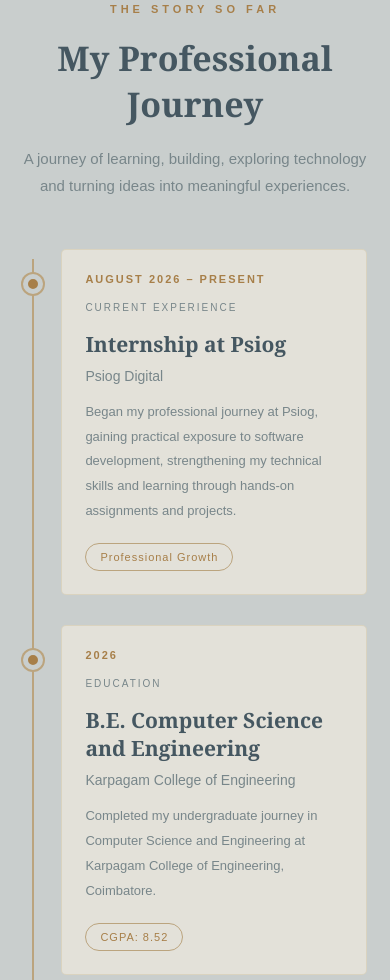
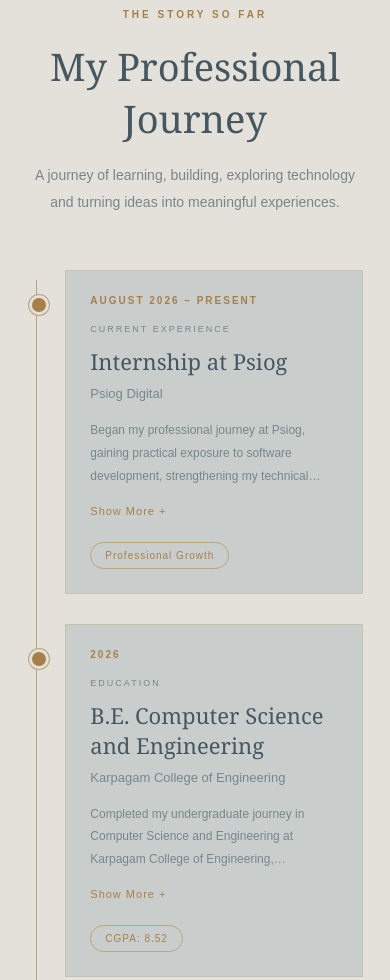
Before and after one commit to vidhyan578-prog/Profile-Website, a plain HTML site: page index.html in a window 390 px wide. Shown: the part 1192-2172 px from the top of the page. Drawn offline with Linux system fonts and the light colour scheme.

Commit message:
Fix journey show more toggle

```diff
--- a/css/style.css
+++ b/css/style.css
@@ -16,13 +16,14 @@ body {
 }
 
 
-/* =================================
-   PROFESSIONAL JOURNEY
-================================= */
+/* =========================================
+   PROFESSIONAL JOURNEY SECTION
+========================================= */
 
 .journey-section {
-    background: var(--color-background);
-    padding: 110px 8%;
+    background: var(--color-paper);
+    padding: 110px var(--page-padding);
+    position: relative;
 }
 
 .journey-container {
@@ -30,34 +31,30 @@ body {
     margin: auto;
 }
 
+/* SECTION HEADING */
+
 .journey-heading {
     text-align: center;
     margin-bottom: 80px;
 }
 
-.section-label {
-    color: var(--color-gold);
-    font-size: 11px;
-    letter-spacing: 4px;
-    font-weight: bold;
-}
-
 .journey-heading h2 {
     font-family: var(--font-heading);
-    font-size: clamp(34px, 5vw, 52px);
+    font-size: clamp(38px, 5vw, 60px);
+    font-weight: normal;
     color: var(--color-dark);
     margin: 18px 0;
 }
 
 .journey-heading p {
+    max-width: 550px;
+    margin: auto;
     color: var(--color-muted);
-    max-width: 560px;
-    margin: auto;
-    font-size: 15px;
-    line-height: 1.8;
+    font-size: 14px;
+    line-height: 1.9;
 }
 
-/* Timeline */
+/* TIMELINE */
 
 .journey-timeline {
     position: relative;
@@ -65,20 +62,24 @@ body {
     margin: auto;
 }
 
+/* VERTICAL LINE */
+
 .journey-timeline::before {
     content: "";
     position: absolute;
     left: 9px;
     top: 10px;
     bottom: 10px;
-    width: 2px;
+    width: 1px;
     background: var(--color-gold-light);
 }
+
+/* TIMELINE ITEMS */
 
 .journey-item {
     position: relative;
     padding-left: 55px;
-    margin-bottom: 40px;
+    margin-bottom: 45px;
 
     opacity: 0;
     transform: translateY(25px);
@@ -94,41 +95,43 @@ body {
     margin-bottom: 0;
 }
 
-/* Timeline Dot */
+/* TIMELINE DOTS */
 
-.journey-dot {
+.journey-item::before {
+    content: "";
     position: absolute;
-    left: 0;
+    left: 2px;
     top: 25px;
-    width: 20px;
-    height: 20px;
+    width: 14px;
+    height: 14px;
     border-radius: 50%;
     background: var(--color-gold);
-    border: 5px solid var(--color-background);
-    box-shadow: 0 0 0 2px var(--color-gold-light);
+    border: 3px solid var(--color-paper);
+    box-shadow: 0 0 0 1px var(--color-gold-light);
     z-index: 1;
 }
 
-/* Cards */
+/* JOURNEY CARD */
 
 .journey-card {
-    background: var(--color-paper);
+    background: var(--color-background);
     padding: 32px;
-    border: 1px solid rgba(182, 154, 88, 0.2);
-    border-radius: 5px;
-    transition: transform 0.3s ease,
-                box-shadow 0.3s ease;
+    border: 1px solid rgba(182, 154, 88, 0.25);
+    position: relative;
+    transition: var(--transition);
 }
 
 .journey-card:hover {
     transform: translateY(-5px);
-    box-shadow: 0 12px 30px rgba(41, 43, 42, 0.08);
+    box-shadow: 0 12px 30px rgba(0, 0, 0, 0.06);
 }
+
+/* DATE AND CATEGORY */
 
 .journey-date {
     display: block;
     color: var(--color-gold);
-    font-size: 11px;
+    font-size: 10px;
     font-weight: bold;
     letter-spacing: 2px;
     margin-bottom: 12px;
@@ -137,30 +140,68 @@ body {
 .journey-category {
     display: inline-block;
     color: var(--color-muted);
-    font-size: 10px;
+    font-size: 9px;
     letter-spacing: 2px;
     margin-bottom: 12px;
 }
 
+/* TITLE AND DESCRIPTION */
+
 .journey-card h3 {
+    font-family: var(--font-heading);
+    font-size: 26px;
+    font-weight: normal;
     color: var(--color-dark);
-    font-family: var(--font-heading);
-    font-size: 25px;
-    margin: 5px 0 10px;
+    margin-bottom: 10px;
 }
 
 .journey-card h4 {
     color: var(--color-muted);
-    font-size: 14px;
-    font-weight: 500;
-    margin-bottom: 16px;
+    font-size: 13px;
+    font-weight: normal;
+    margin-bottom: 18px;
 }
 
-.journey-card p {
+.journey-description {
     color: var(--color-muted);
-    font-size: 14px;
+    font-size: 13px;
     line-height: 1.9;
+
+    display: -webkit-box;
+    -webkit-box-orient: vertical;
+    -webkit-line-clamp: 3;
+    line-clamp: 3;
+    overflow: hidden;
 }
+
+/* EXPANDED DESCRIPTION */
+
+.journey-description.expanded {
+    display: block;
+    overflow: visible;
+}
+
+/* SHOW MORE / SHOW LESS */
+
+.journey-toggle {
+    display: block;
+    margin-top: 12px;
+    padding: 5px 0;
+    background: transparent;
+    border: none;
+    color: var(--color-gold);
+    font-family: var(--font-body);
+    font-size: 11px;
+    letter-spacing: 1px;
+    cursor: pointer;
+    transition: var(--transition);
+}
+
+.journey-toggle:hover {
+    color: var(--color-dark);
+}
+
+/* TAG */
 
 .journey-tag {
     display: inline-block;
@@ -168,45 +209,32 @@ body {
     padding: 7px 14px;
     border: 1px solid var(--color-gold-light);
     color: var(--color-gold);
-    font-size: 11px;
+    font-size: 10px;
     letter-spacing: 1px;
     border-radius: 20px;
 }
 
-/* Achievements */
-
-.journey-achievements {
-    padding-left: 20px;
-    color: var(--color-muted);
-    font-size: 14px;
-    line-height: 2;
-}
-
-.journey-achievements strong {
-    color: var(--color-dark);
-}
-
-/* Footer */
+/* JOURNEY FOOTER */
 
 .journey-footer {
     text-align: center;
     margin-top: 65px;
+    color: var(--color-gold);
     font-family: var(--font-heading);
+    font-size: 20px;
     font-style: italic;
-    color: var(--color-gold);
-    font-size: 20px;
 }
 
-/* Responsive */
+/* JOURNEY RESPONSIVE DESIGN */
 
-@media (max-width: 600px) {
+@media (max-width: 768px) {
 
     .journey-section {
-        padding: 75px 6%;
+        padding: 80px var(--page-padding);
     }
 
     .journey-heading {
-        margin-bottom: 50px;
+        margin-bottom: 55px;
     }
 
     .journey-item {
@@ -215,22 +243,35 @@ body {
     }
 
     .journey-card {
-        padding: 23px;
+        padding: 24px;
     }
 
     .journey-card h3 {
-        font-size: 21px;
+        font-size: 22px;
     }
 
-    .journey-card p,
-    .journey-achievements {
-        font-size: 13px;
+    .journey-card p {
+        font-size: 12px;
     }
 
     .journey-footer {
         font-size: 17px;
     }
+
+    .journey-heading .section-label {
+    color: var(--color-gold);
+    font-size: 10px;
+    letter-spacing: 3px;
+    font-weight: bold;
 }
+}
+
+
+
+
+
+
+
 
 /* HEADER */
 
--- a/index.html
+++ b/index.html
@@ -116,13 +116,17 @@
         <h3>Internship at Psiog</h3>
         <h4>Psiog Digital</h4>
 
-        <p>
+         <p class="journey-description">
             Began my professional journey at Psiog, gaining
             practical exposure to software development,
             strengthening my technical skills and learning
             through hands-on assignments and projects.
         </p>
-
+   <button class="journey-toggle"
+            type="button"
+            aria-expanded="false">
+        Show More +
+    </button>
         <span class="journey-tag">Professional Growth</span>
     </div>
 </div>
@@ -140,12 +144,17 @@
                     <h3>B.E. Computer Science and Engineering</h3>
                     <h4>Karpagam College of Engineering</h4>
 
-                    <p>
+                     <p class="journey-description">
                         Completed my undergraduate journey in Computer
                         Science and Engineering at Karpagam College
                         of Engineering, Coimbatore.
+
                     </p>
-
+   <button class="journey-toggle"
+            type="button"
+            aria-expanded="false">
+        Show More +
+    </button>
                     <span class="journey-tag">CGPA: 8.52</span>
                 </div>
             </div>
@@ -161,12 +170,17 @@
                     <h3>In-Plant Training</h3>
                     <h4>ISRO – Mahendragiri</h4>
 
-                    <p>
+                    <p class="journey-description">
                         Learned how Artificial Intelligence is implemented
                         in space missions, including real-time system
                         monitoring, anomaly detection and autonomous
                         decision-making in propulsion and satellite systems.
                     </p>
+                     <button class="journey-toggle"
+            type="button"
+            aria-expanded="false">
+        Show More +
+    </button>
 
                     <span class="journey-tag">Artificial Intelligence</span>
                 </div>
@@ -183,14 +197,18 @@
                     <h3>SmartScribe – Chrome Extension</h3>
                     <h4>HTML · CSS · JavaScript · Gemini API</h4>
 
-                    <p>
+                    <p class="journey-description">
                         Developed a Chrome Extension that generates
                         study materials from selected content using
                         the Gemini API. Integrated YouTube API to
                         recommend educational videos and enabled
                         exporting generated content as PDF.
                     </p>
-
+                      <button class="journey-toggle"
+            type="button"
+            aria-expanded="false">
+        Show More +
+    </button>
                     <span class="journey-tag">Web Development</span>
                 </div>
             </div>
@@ -206,12 +224,16 @@
                     <h3>Blood Cancer Prediction System</h3>
                     <h4>Machine Learning</h4>
 
-                    <p>
+                      <p class="journey-description">
                         Developed a prediction system to assist in
                         early detection of blood cancer using machine
                         learning algorithms and medical data analysis.
                     </p>
-
+                     <button class="journey-toggle"
+            type="button"
+            aria-expanded="false">
+        Show More +
+    </button>
                     <span class="journey-tag">Machine Learning</span>
                 </div>
             </div>
--- a/js/main.js
+++ b/js/main.js
@@ -6,7 +6,37 @@ menuToggle.addEventListener("click", function () {
     navbar.classList.toggle("show");
 });
 
-// Professional Journey - Scroll Reveal
+
+/* =====================================
+   PROFESSIONAL JOURNEY
+===================================== */
+
+// SHOW MORE / SHOW LESS
+
+const journeyToggleButtons = document.querySelectorAll(".journey-toggle");
+
+journeyToggleButtons.forEach((button) => {
+
+    button.addEventListener("click", () => {
+
+        const description = button.previousElementSibling;
+
+        const isExpanded = description.classList.toggle("expanded");
+
+        button.textContent = isExpanded ? "Show Less −" : "Show More +";
+
+        button.setAttribute("aria-expanded", isExpanded);
+
+    });
+
+});
+
+
+
+
+
+
+// SCROLL-TRIGGERED ANIMATION
 
 const journeyItems = document.querySelectorAll(".journey-item");
 
@@ -19,6 +49,7 @@ const journeyObserver = new IntersectionObserver((entries) => {
             entry.target.classList.add("journey-visible");
 
             journeyObserver.unobserve(entry.target);
+
         }
 
     });
@@ -28,5 +59,7 @@ const journeyObserver = new IntersectionObserver((entries) => {
 });
 
 journeyItems.forEach((item) => {
+
     journeyObserver.observe(item);
+
 });
```
